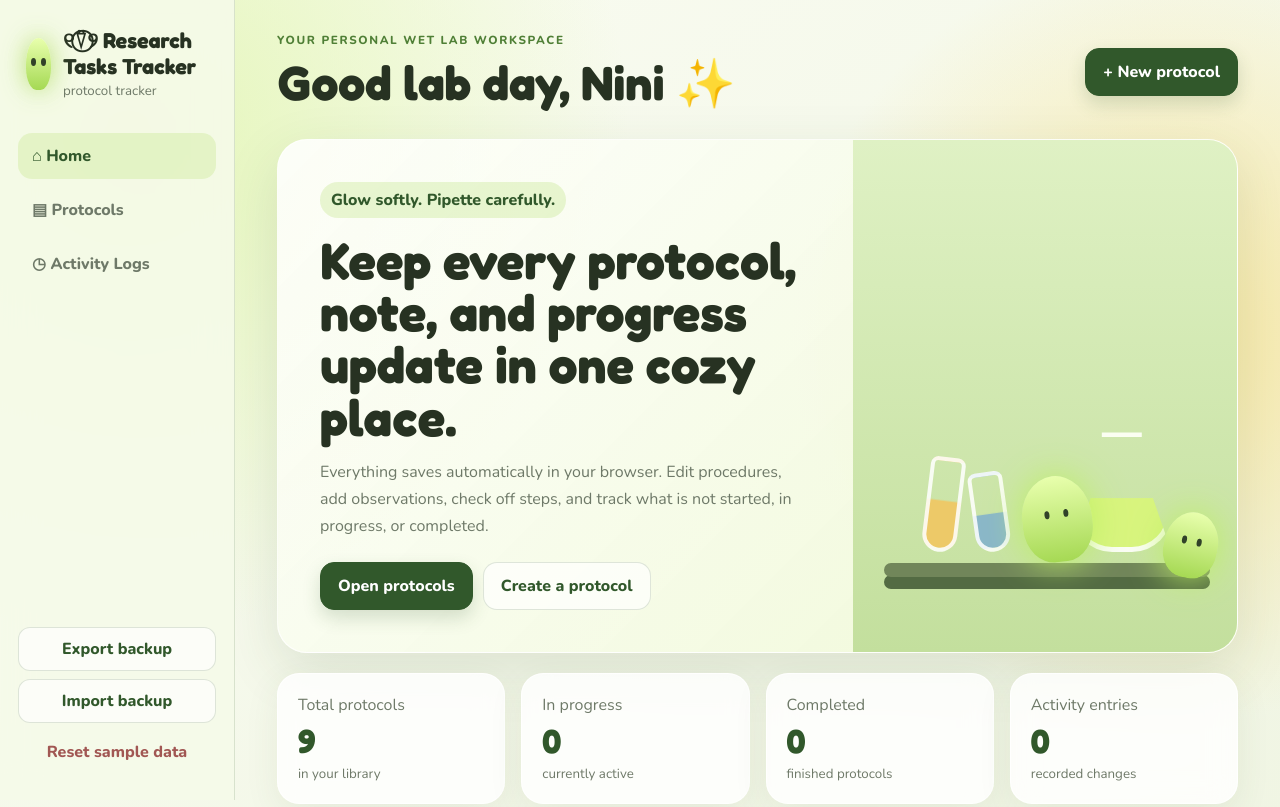
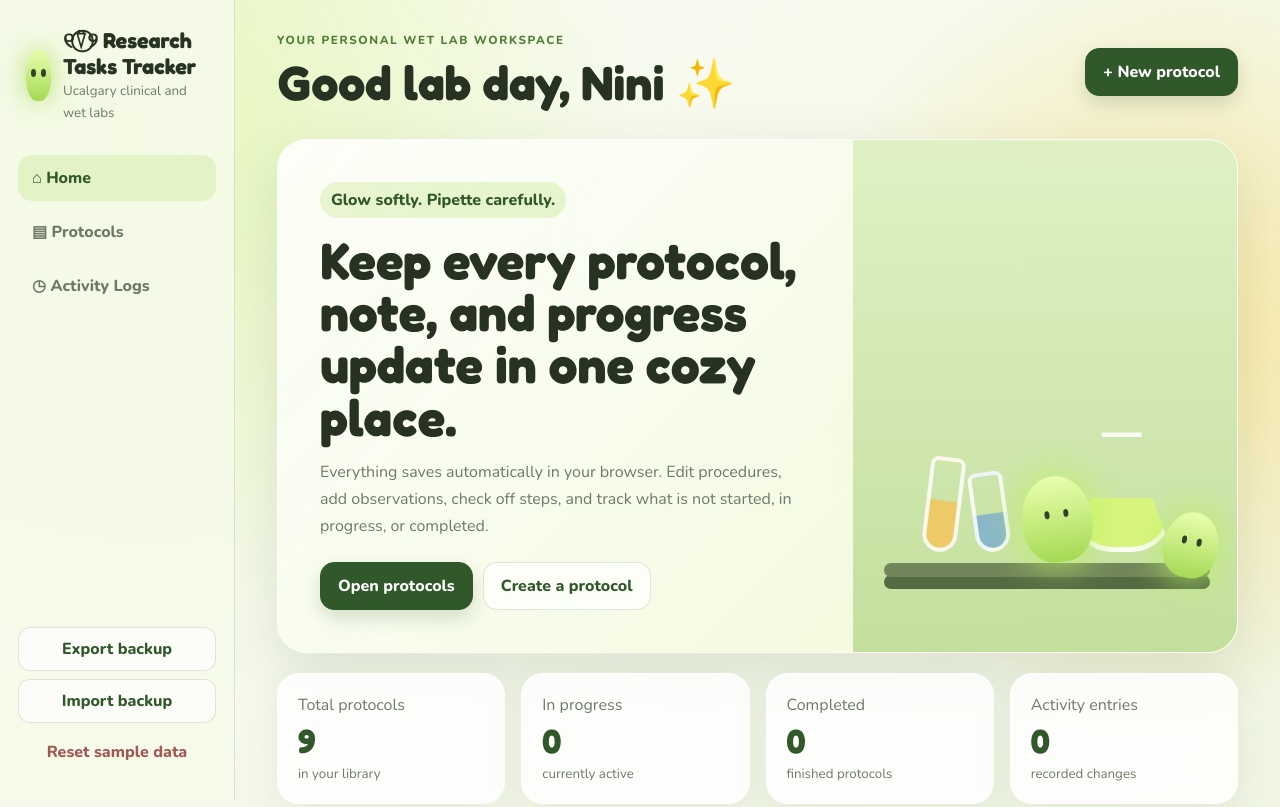
Before and after one commit to kellyluu26/Snyder-Tasks-Tracker, a plain HTML site: page index.html in a window 1280 px wide. Shown: the top 807 px of the page. Drawn offline with nearby package versions, Linux system fonts and the light colour scheme.

Commit message:
Change sidebar branding text
Updated sidebar branding text to reflect Ucalgary clinical and wet labs.

```diff
--- a/index.html
+++ b/index.html
@@ -1,7 +1,7 @@
 <!DOCTYPE html>
 <html lang="en"><head><meta charset="UTF-8"><meta name="viewport" content="width=device-width,initial-scale=1"><title> ୧⍢⃝୨ Research Tasks Tracker</title><link rel="preconnect" href="https://fonts.googleapis.com"><link rel="preconnect" href="https://fonts.gstatic.com" crossorigin><link href="https://fonts.googleapis.com/css2?family=Fredoka:wght@400;600;700&family=Nunito:wght@400;700;800&display=swap" rel="stylesheet"><link rel="stylesheet" href="styles.css"></head>
 <body>
-<aside class="sidebar"><a class="brand" href="#" data-page="home"><div class="creature"><i></i><b></b></div><div><strong>୧⍢⃝୨ Research Tasks Tracker</strong><small>protocol tracker</small></div></a><nav><button class="nav active" data-page="home">⌂ Home</button><button class="nav" data-page="protocols">▤ Protocols</button><button class="nav" data-page="logs">◷ Activity Logs</button></nav><div class="side-bottom"><button id="exportBtn">Export backup</button><label>Import backup<input id="importInput" type="file" accept=".json" hidden></label><button id="resetBtn" class="danger">Reset sample data</button></div></aside>
+<aside class="sidebar"><a class="brand" href="#" data-page="home"><div class="creature"><i></i><b></b></div><div><strong>୧⍢⃝୨ Research Tasks Tracker</strong><small>Ucalgary clinical and wet labs</small></div></a><nav><button class="nav active" data-page="home">⌂ Home</button><button class="nav" data-page="protocols">▤ Protocols</button><button class="nav" data-page="logs">◷ Activity Logs</button></nav><div class="side-bottom"><button id="exportBtn">Export backup</button><label>Import backup<input id="importInput" type="file" accept=".json" hidden></label><button id="resetBtn" class="danger">Reset sample data</button></div></aside>
 <main><header><div><p class="eyebrow">YOUR PERSONAL WET LAB WORKSPACE</p><h1 id="pageTitle">Good lab day, Nini ✨</h1></div><button class="primary" id="newBtn">+ New protocol</button></header>
 <section id="homePage" class="page active"><div class="hero"><div><span class="pill">Glow softly. Pipette carefully.</span><h2>Keep every protocol, note, and progress update in one cozy place.</h2><p>Everything saves automatically in your browser. Edit procedures, add observations, check off steps, and track what is not started, in progress, or completed.</p><div class="actions"><button class="primary" data-go="protocols">Open protocols</button><button class="secondary" id="homeNewBtn">Create a protocol</button></div></div><div class="scene"><div class="shelf"></div><div class="tube one"></div><div class="tube two"></div><div class="flask"></div><div class="friend f1"><i></i><b></b></div><div class="friend f2"><i></i><b></b></div></div></div>
 <div class="stats"><article><span>Total protocols</span><strong id="totalStat">0</strong><small>in your library</small></article><article><span>In progress</span><strong id="progressStat">0</strong><small>currently active</small></article><article><span>Completed</span><strong id="completeStat">0</strong><small>finished protocols</small></article><article><span>Activity entries</span><strong id="logStat">0</strong><small>recorded changes</small></article></div>
```
